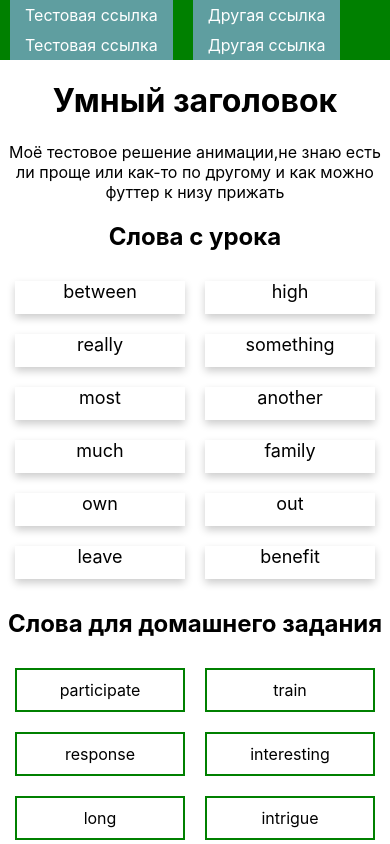
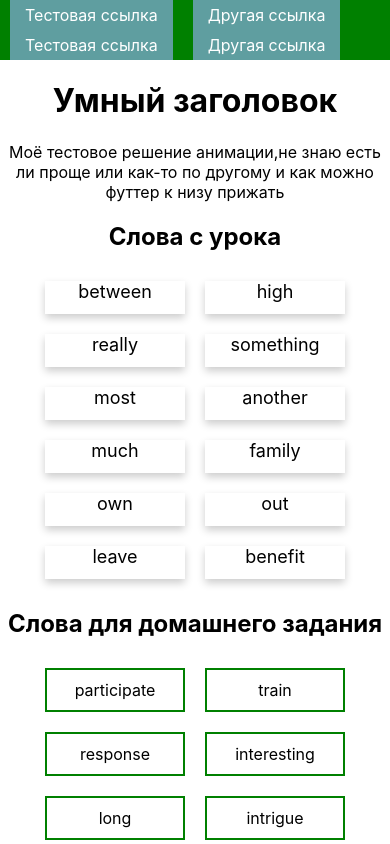
Before and after one commit to waridesu/test-anim-words, a React (Create React App) app: page / in a window 390 px wide. Shown: the top 844 px of the page. Built offline with nearby package versions, Linux system fonts and the light colour scheme.

Commit message:
fixOnMobileView

```diff
--- a/src/App.css
+++ b/src/App.css
@@ -1,10 +1,5 @@
 .App {
   text-align: center;
-}
-
-.App-logo {
-  height: 40vmin;
-  pointer-events: none;
 }
 
 @media (prefers-reduced-motion: no-preference) {
--- a/src/Components/Card/Card.module.scss
+++ b/src/Components/Card/Card.module.scss
@@ -4,7 +4,7 @@
   cursor: pointer;
   perspective: 1000px;
   height: 33px;
-  width: 170px;
+  width: 140px;
   margin: 10px;
 
   &.done {
--- a/src/Components/ContentBlock/ContentBlock.module.scss
+++ b/src/Components/ContentBlock/ContentBlock.module.scss
@@ -1,9 +1,10 @@
 .content {
-  height: calc(100vh - 73px);
+  flex-grow: 1;
   h1,
   p,
   h2 {
     text-align: center;
   }
 
+
 }
--- a/src/Components/MyCard/MyCard.module.scss
+++ b/src/Components/MyCard/MyCard.module.scss
@@ -1,6 +1,6 @@
 .wordWrap {
   margin: 10px;
-  width: 170px;
+  width: 140px;
   text-align: center;
   cursor: pointer;
   }
```
